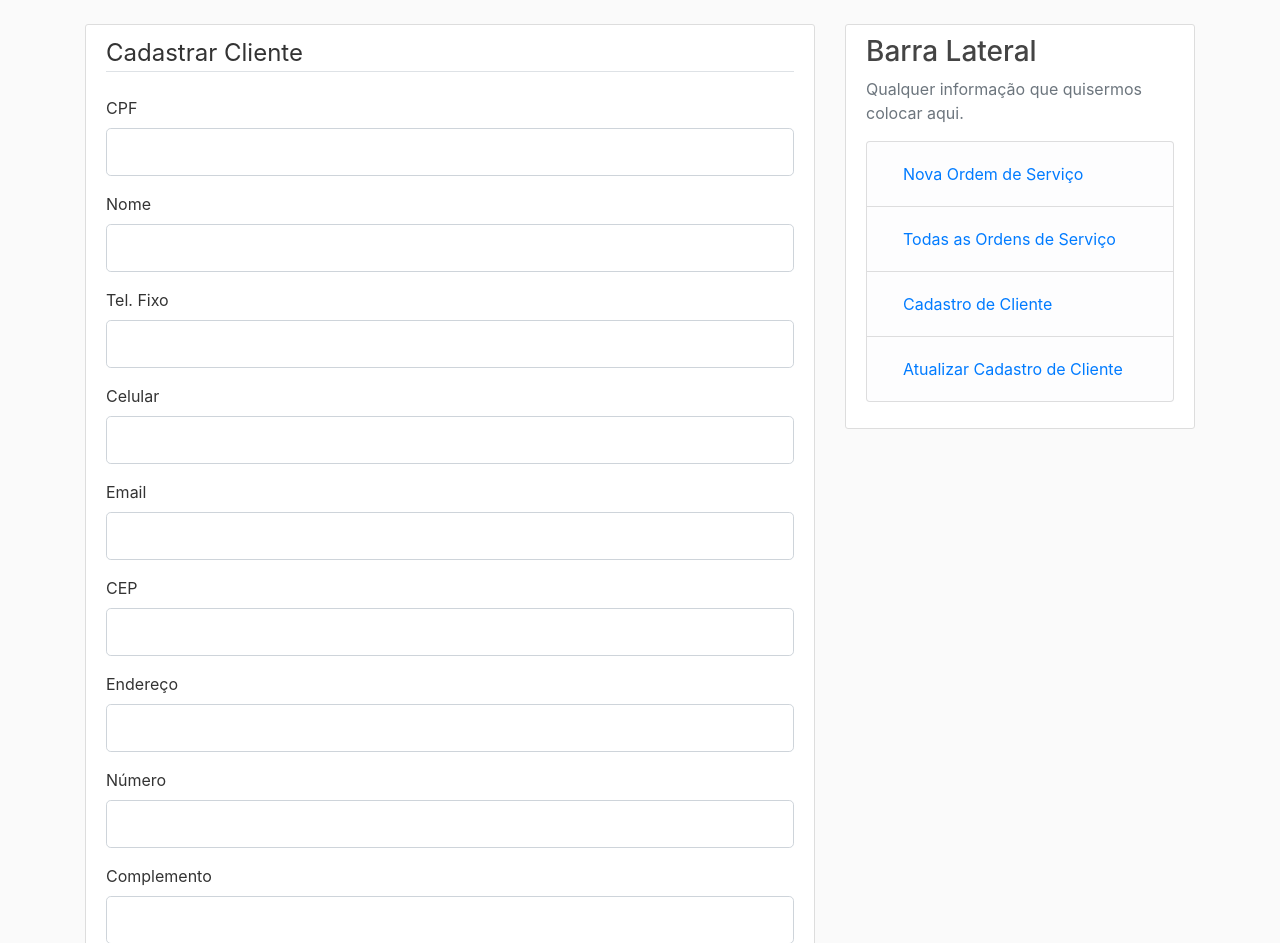
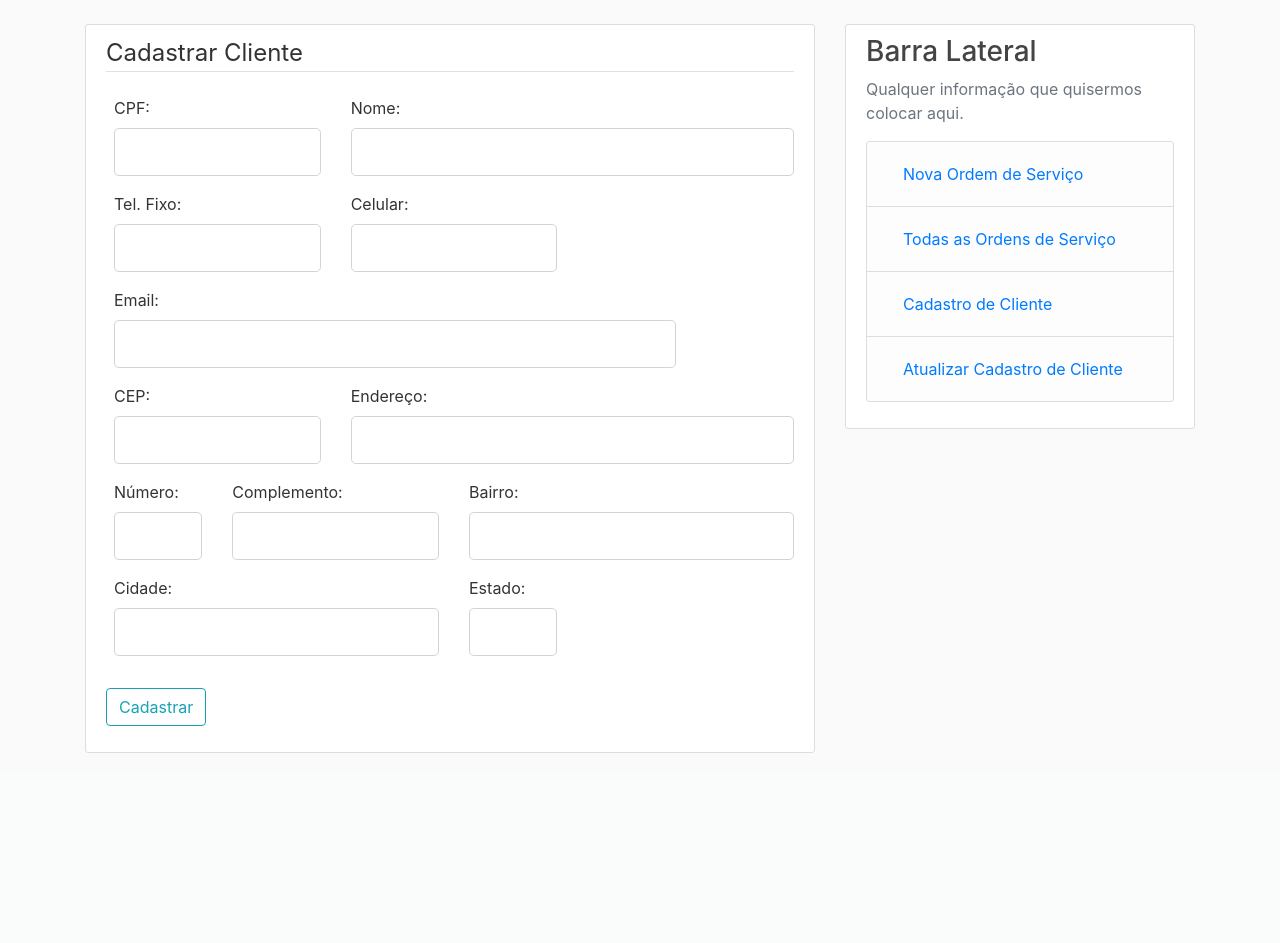
Before and after one commit to dgmolina-impacta/ope, a Flask app: page /client in a window 1280 px wide. Shown: the part 56-999 px from the top of the page. After the commit the page ends 809 px from the top, so only its background shows below. Run offline with Flask 2, Linux system fonts and the light colour scheme; some libraries are stand-ins or nearby versions.

Commit message:
Reestruturaçao por Pacotes

```diff
--- a/app/forms.py
+++ b/app/osmanager/forms.py
@@ -33,35 +33,38 @@ class LoginForm(FlaskForm):
 
 
 class ClientForm(FlaskForm):
-    cpf = StringField('CPF',
+    cpf = StringField('CPF:',
                     validators=[DataRequired(), Length(min=11, max=11)])
 
-    name = StringField('Nome',
+    name = StringField('Nome:',
                     validators=[DataRequired(), Length(min=2, max=100)])
 
-    phone = StringField('Tel. Fixo')
+    phone = StringField('Tel. Fixo:')
 
-    mobile = StringField('Celular',
+    mobile = StringField('Celular:',
                     validators=[DataRequired()])
 
-    email = StringField('Email',
+    email = StringField('Email:',
                     validators=[DataRequired(), Email()])
 
-    cep = StringField('CEP',
+    cep = StringField('CEP:',
                     validators=[DataRequired()])
 
-    address = StringField('Endereço',
+    address = StringField('Endereço:',
                     validators=[DataRequired()])
 
-    number = StringField('Número',
+    number = StringField('Número:',
                     validators=[DataRequired()])
 
-    complement = StringField('Complemento')
+    complement = StringField('Complemento:')
 
-    city = StringField('Cidade',
+    neighborhood = StringField ('Bairro:',
                     validators=[DataRequired()])
 
-    state = StringField('Estado',
+    city = StringField('Cidade:',
+                    validators=[DataRequired()])
+
+    state = StringField('Estado:',
                     validators=[DataRequired()])
 
     submit = SubmitField('Cadastrar')
--- a/app/osmanager.py
+++ b/app/osmanager/routes.py
@@ -1,8 +1,7 @@
-from flask import Flask, render_template, url_for, flash, redirect
-from forms import RegistrationForm, LoginForm, ClientForm
-app = Flask(__name__)
-
-app.config ['SECRET_KEY'] = '732c3eeec9fb75e61d6edc6458d2faad'
+from flask import render_template, url_for, flash, redirect
+from osmanager import app
+from osmanager.forms import RegistrationForm, LoginForm, ClientForm
+from osmanager.models import User, Client
 
 os = {"numero": "xxxxx",
     "cliente": "Daniel Gomes Molina",
@@ -33,6 +32,3 @@ def login():
 def client():
     form = ClientForm()
     return render_template("client.html", title='Novo Cliente', form=form)
-
-if __name__ == "__main__":
-    app.run(debug=True)
--- a/app/templates/client.html
+++ b/app/osmanager/templates/client.html
@@ -6,7 +6,8 @@
             <fieldset class="form-group">
                 <legend class="border-bottom mb-4">Cadastrar Cliente</legend>
 
-                <div class="form-group">
+                <div class="row pl-2">
+                    <div class="form-group col-md-4">
                         {{ form.cpf.label(class="form-control-label") }}
 
                         {% if form.cpf.errors %}
@@ -21,7 +22,7 @@
                         {% endif %}
                     </div>
 
-                <div class="form-group">
+                    <div class="form-group col-md-8">
                         {{ form.name.label(class="form-control-label") }}
                         {% if form.name.errors %}
                             {{ form.name(class="form-control form-control-lg is-invalid") }}
@@ -34,8 +35,10 @@
                             {{ form.name(class="form-control form-control-lg") }}
                         {% endif %}
                     </div>
+                </div>
 
-                <div class="form-group">
+                <div class="row pl-2">
+                <div class="form-group col-md-4">
                     {{ form.phone.label(class="form-control-label") }}
                     {% if form.phone.errors %}
                     {{ form.phone(class="form-control form-control-lg is-invalid") }}
@@ -49,7 +52,7 @@
                     {% endif %}
                 </div>
 
-                <div class="form-group">
+                <div class="form-group col-md-4">
                     {{ form.mobile.label(class="form-control-label") }}
                     {% if form.mobile.errors %}
                     {{ form.mobile(class="form-control form-control-lg is-invalid") }}
@@ -62,8 +65,10 @@
                         {{ form.mobile(class="form-control form-control-lg") }}
                     {% endif %}
                 </div>
+                </div>
 
-                <div class="form-group">
+                <div class="row pl-2">
+                <div class="form-group col-md-10">
                     {{ form.email.label(class="form-control-label") }}
                     {% if form.email.errors %}
                     {{ form.email(class="form-control form-control-lg is-invalid") }}
@@ -76,8 +81,10 @@
                         {{ form.email(class="form-control form-control-lg") }}
                     {% endif %}
                 </div>
+                </div>
 
-                <div class="form-group">
+                <div class="row pl-2">
+                <div class="form-group col-md-4">
                     {{ form.cep.label(class="form-control-label") }}
                     {% if form.cep.errors %}
                     {{ form.cep(class="form-control form-control-lg is-invalid") }}
@@ -91,7 +98,7 @@
                     {% endif %}
                 </div>
 
-                <div class="form-group">
+                <div class="form-group col-md-8">
                     {{ form.address.label(class="form-control-label") }}
                     {% if form.address.errors %}
                     {{ form.address(class="form-control form-control-lg is-invalid") }}
@@ -104,8 +111,10 @@
                         {{ form.address(class="form-control form-control-lg") }}
                     {% endif %}
                 </div>
+                </div>
 
-                <div class="form-group">
+                <div class="row pl-2">
+                <div class="form-group col-md-2">
                     {{ form.number.label(class="form-control-label") }}
                     {% if form.number.errors %}
                     {{ form.number(class="form-control form-control-lg is-invalid") }}
@@ -119,7 +128,7 @@
                     {% endif %}
                 </div>
 
-                <div class="form-group">
+                <div class="form-group col-md-4">
                     {{ form.complement.label(class="form-control-label") }}
                     {% if form.complement.errors %}
                     {{ form.complement(class="form-control form-control-lg is-invalid") }}
@@ -133,7 +142,23 @@
                     {% endif %}
                 </div>
 
-                <div class="form-group">
+                <div class="form-group col-md-6">
+                    {{ form.neighborhood.label(class="form-control-label") }}
+                    {% if form.neighborhood.errors %}
+                    {{ form.neighborhood(class="form-control form-control-lg is-invalid") }}
+                    <div class="invalid-feedback">
+                        {% for error in form.neighborhood.errors %}
+                            <span>{{ error }}</span>
+                        {% endfor %}
+                    </div>
+                    {% else %}
+                        {{ form.neighborhood(class="form-control form-control-lg") }}
+                    {% endif %}
+                </div>
+                </div>
+
+                <div class="row pl-2">
+                <div class="form-group col-md-6">
                     {{ form.city.label(class="form-control-label") }}
                     {% if form.city.errors %}
                     {{ form.city(class="form-control form-control-lg is-invalid") }}
@@ -147,7 +172,7 @@
                     {% endif %}
                 </div>
 
-                <div class="form-group">
+                <div class="form-group col-md-2">
                     {{ form.state.label(class="form-control-label") }}
                     {% if form.state.errors %}
                     {{ form.state(class="form-control form-control-lg is-invalid") }}
@@ -160,6 +185,7 @@
                         {{ form.state(class="form-control form-control-lg") }}
                     {% endif %}
                 </div>
+                </div>
 
 
             </fieldset>
--- /dev/null
+++ b/app/run.py
@@ -0,0 +1,4 @@
+from osmanager import app
+
+if __name__ == "__main__":
+    app.run(debug=True)
```
Also changed, not shown: app/osmanager/__init__.py (added, +9 -0 lines), app/osmanager/models.py (added, +30 -0 lines), app/osmanager/static/main.css (renamed from app/static/main.css), app/osmanager/templates/home.html (renamed from app/templates/home.html), app/osmanager/templates/layout.html (renamed from app/templates/layout.html), app/osmanager/templates/login.html (renamed from app/templates/login.html), app/osmanager/templates/register.html (renamed from app/templates/register.html). Lines whose indentation alone changed are shown as unchanged.
